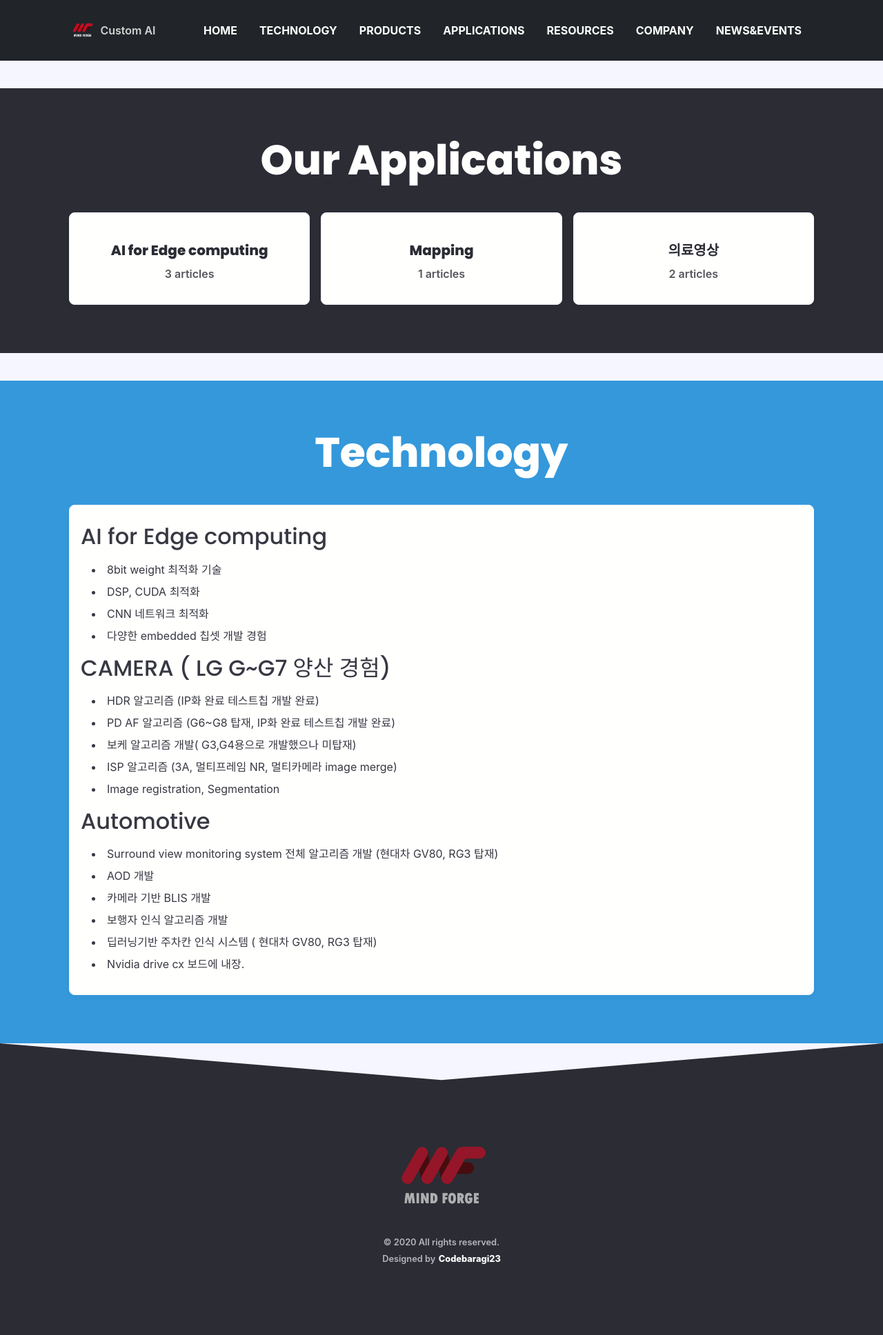
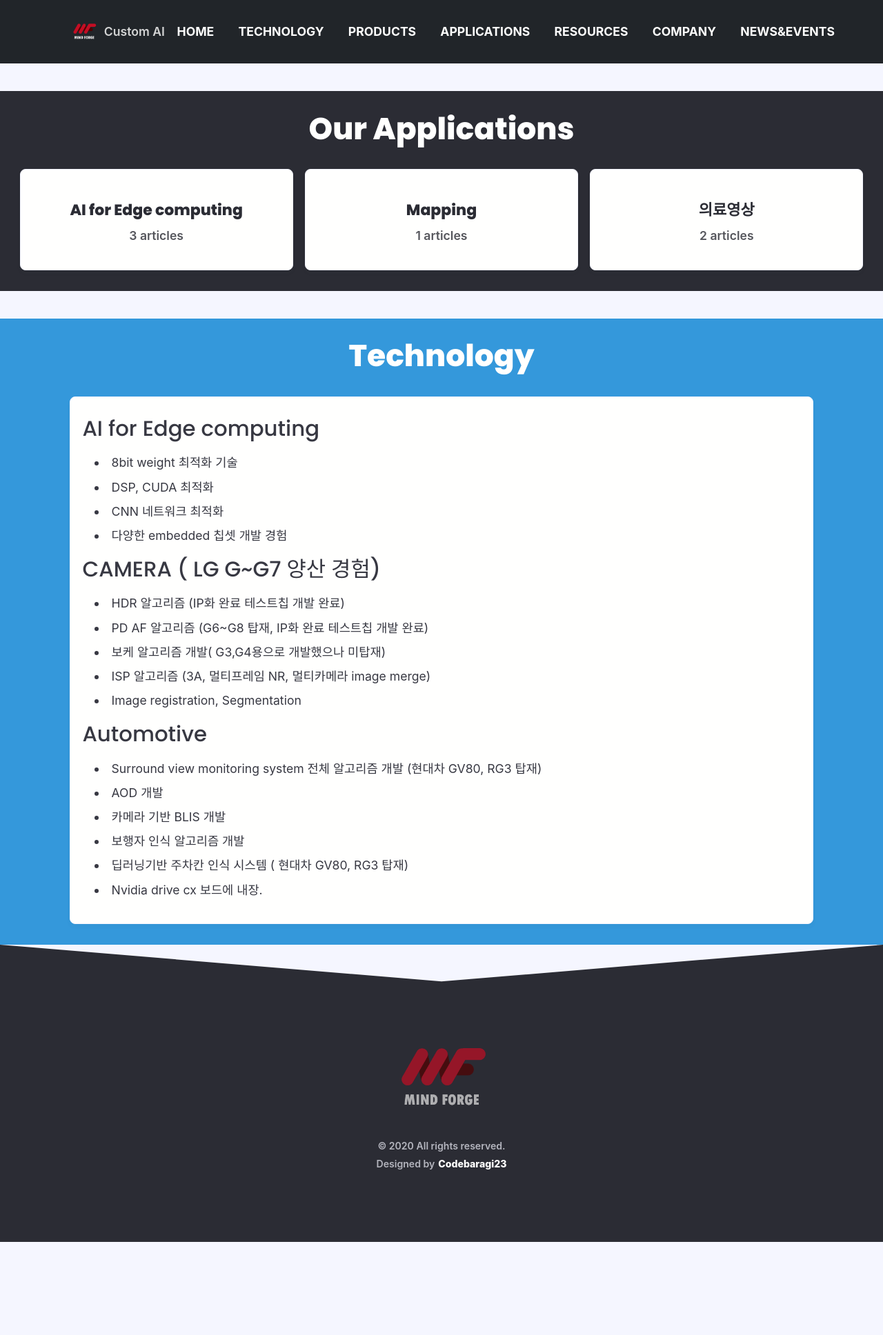
Before and after one commit to codebaragi23/mindforge, a Jekyll site: the page built from index.html, in a window 1280 px wide. Shown: the whole page at 69% size. Built offline with Jekyll 4.4.1, drawn with Linux system fonts in a browser that asks for light colours; nearby versions of some CDN libraries; some web fonts are replaced; comment, search, counter and statistics services are not loaded; after the commit the page ends 1801 px from its top, so only the background shows below that.

Commit message:
Apply adaptive font-size & update home

```diff
--- a/_includes/nav.html
+++ b/_includes/nav.html
@@ -3,7 +3,7 @@
     <a style="width: 20%;" href="{{ site.url }}{{ site.baseurl }}" class="logo">
       <img style="max-width: 100%;" src="{{ site.baseurl }}/assets/images/{{ site.brand_logo }}"/>
     </a>
-    <p class="m-0 ml-2 text-light d-inline">{{ site.content_type }}</p>
+    <p class="m-0 ml-2 text-light d-inline nowrap">{{ site.content_type }}</p>
   </div>
   <div class="text-center show-sm">
     <a style="width: 100%;" href="{{ site.url }}{{ site.baseurl }}" class="logo flex-centered">
--- a/_scss/_base.scss
+++ b/_scss/_base.scss
@@ -22,7 +22,7 @@
 
 .row {
   margin-top: 40px;
-  padding: 60px;
+  padding: 20px;
   &:nth-child(4n + 1) {
     clear: both;
     background: $dark-color;
@@ -50,3 +50,27 @@
     text-decoration: none;
   }
 }
+
+.nowrap {
+  white-space: nowrap;
+}
+
+html {
+  /* apply a natural box layout model to all elements */
+  font-size: 16px;
+
+  @media(min-width: 768px) {
+    font-size: 18px;
+  }
+
+  @media (min-width: 1024px) {
+    font-size: 20px;
+  }
+
+  @media (min-width: 1280px) {
+    font-size: 22px;
+  }
+
+  -webkit-text-size-adjust: 100%;
+  -ms-text-size-adjust: 100%;
+}
--- a/_scss/_navbar.scss
+++ b/_scss/_navbar.scss
@@ -70,6 +70,7 @@
 }
 
 .logo {
+  min-width: 40px;
   display: flex;
   align-items: center;
   border: 0;
--- a/_scss/_typography.scss
+++ b/_scss/_typography.scss
@@ -36,15 +36,15 @@
 }
 h2,
 .h2 {
-  font-size: 1.6rem;
+  font-size: 1.4rem;
 }
 h3,
 .h3 {
-  font-size: 1.4rem;
+  font-size: 1.2rem;
 }
 h4,
 .h4 {
-  font-size: 1.2rem;
+  font-size: 1rem;
 }
 h5,
 .h5 {
--- a/index.html
+++ b/index.html
@@ -13,10 +13,10 @@
 
 <div class="container-full">
   <div class="row">
-    <div class="container grid-xl">
+    <div class="container grid-m-xl">
       <div class="columns">
         <div class="column col-11 col-mx-auto text-center">
-          <h1 class="text-light text-bold mt-2 super-h1">Our Applications</h1>
+          <h1 class="text-light text-bold mt-2">Our Applications</h1>
         </div>
         {% for category_iter in site.data.category_list %}
           {% capture category_id %}{{ category_iter[0] }}{% endcapture %}
@@ -57,7 +57,7 @@
     <div class="container grid-xl">
       <div class="columns">
         <div class="column col-11 col-mx-auto text-center">
-          <h1 class="text-light text-bold mt-2 super-h1">Technology</h1>
+          <h1 class="text-light text-bold mt-2">Technology</h1>
         </div>
         <div class="column col-12">
           <div class="card">
```
